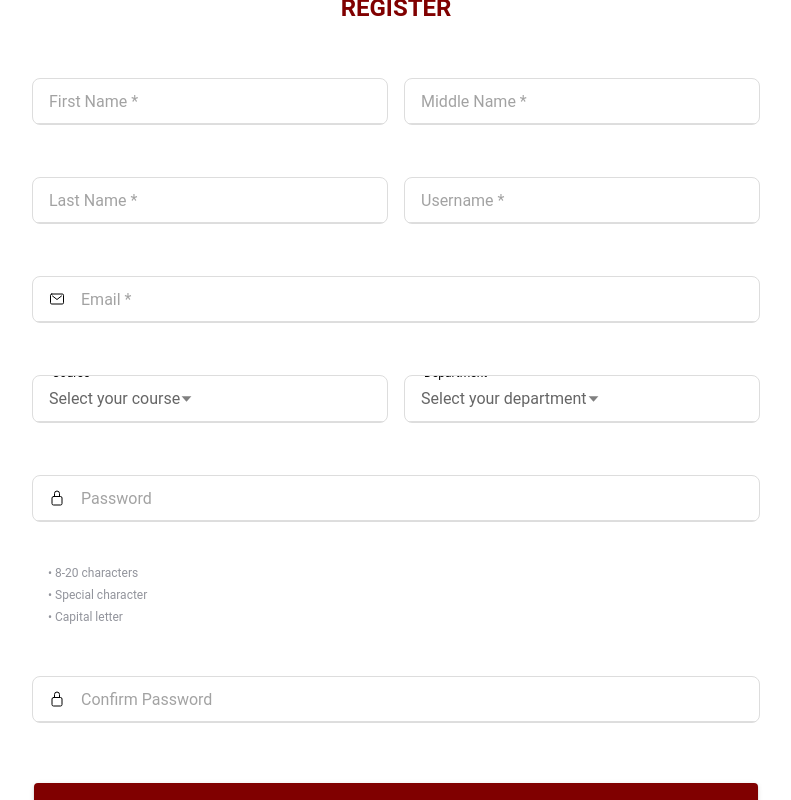
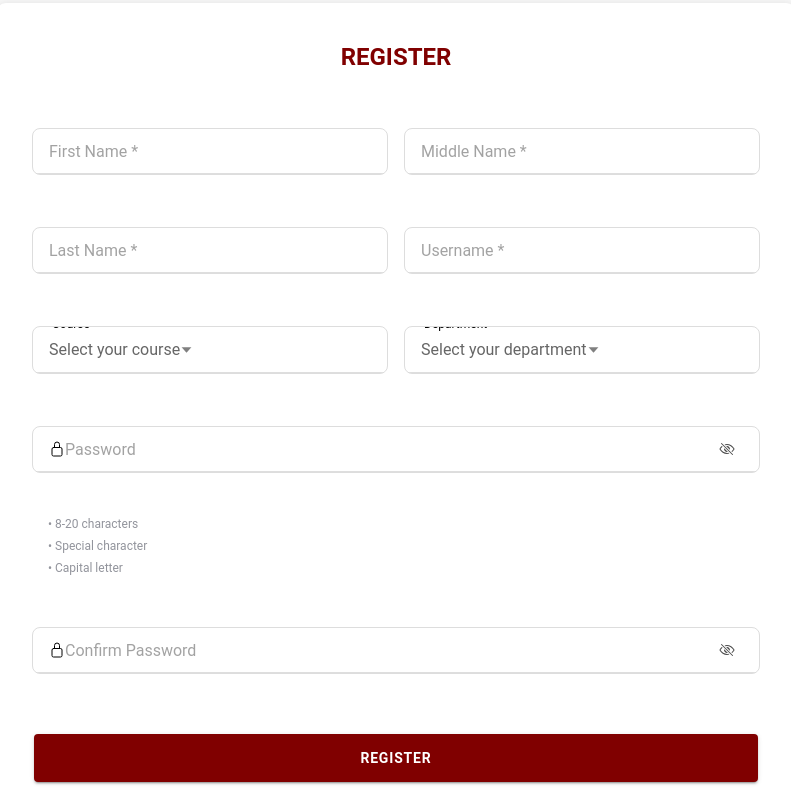
Before and after one commit to majeranoL/capstone-app, a React (Vite) app: page /register in a window 1280 px wide. Shown: the whole page, without its empty margins (244-1035 px from the left). Built offline with nearby package versions, Linux system fonts and the light colour scheme.

Commit message:
Implement password visibility toggle and add error handling in registration form

```diff
--- a/src/pages/Register.css
+++ b/src/pages/Register.css
@@ -152,6 +152,16 @@
   margin-bottom: 4px;
 }
 
+.password-toggle {
+  cursor: pointer;
+  opacity: 0.7;
+  margin-right: 8px;
+}
+
+.password-toggle:hover {
+  opacity: 1;
+}
+
 .register-button {
   margin-top: 24px;
   --border-radius: 4px;
--- a/src/pages/Register.tsx
+++ b/src/pages/Register.tsx
@@ -17,7 +17,7 @@ import {
   IonSelect,
   IonSelectOption,
 } from "@ionic/react"
-import { mailOutline, lockClosedOutline } from "ionicons/icons"
+import { mailOutline, lockClosedOutline, eyeOutline, eyeOffOutline } from "ionicons/icons"
 import "./Register.css"
 
 const Register: React.FC = () => {
@@ -26,7 +26,6 @@ const Register: React.FC = () => {
     lastName: "",
     middleName: "",
     username: "",
-    email: "",
     password: "",
     confirmPassword: "",
     courseId: "",
@@ -51,6 +50,10 @@ const Register: React.FC = () => {
     { id: 3, name: "College of Arts and Sciences" },
   ])
 
+  const [showPassword, setShowPassword] = useState(false)
+  const [showConfirmPassword, setShowConfirmPassword] = useState(false)
+  const [errors, setErrors] = useState<{ [key: string]: string }>({})
+
   const handlePasswordChange = (value: string) => {
     setFormData((prev) => ({ ...prev, password: value }))
     setPasswordCriteria({
@@ -62,7 +65,7 @@ const Register: React.FC = () => {
 
   const handleSubmit = (e: React.FormEvent) => {
     e.preventDefault()
-    // Add registration logic here
+    // New implementation will go here
   }
 
   return (
@@ -80,6 +83,7 @@ const Register: React.FC = () => {
                   value={formData.firstName}
                   onIonChange={(e) => setFormData((prev) => ({ ...prev, firstName: e.detail.value! }))}
                 />
+                {errors.firstName && <IonText color="danger">{errors.firstName}</IonText>}
               </IonItem>
 
               <IonItem>
@@ -89,6 +93,7 @@ const Register: React.FC = () => {
                   value={formData.middleName}
                   onIonChange={(e) => setFormData((prev) => ({ ...prev, middleName: e.detail.value! }))}
                 />
+                {errors.middleName && <IonText color="danger">{errors.middleName}</IonText>}
               </IonItem>
 
               <IonItem>
@@ -98,6 +103,7 @@ const Register: React.FC = () => {
                   value={formData.lastName}
                   onIonChange={(e) => setFormData((prev) => ({ ...prev, lastName: e.detail.value! }))}
                 />
+                {errors.lastName && <IonText color="danger">{errors.lastName}</IonText>}
               </IonItem>
 
               <IonItem>
@@ -107,23 +113,12 @@ const Register: React.FC = () => {
                   value={formData.username}
                   onIonChange={(e) => setFormData((prev) => ({ ...prev, username: e.detail.value! }))}
                 />
-              </IonItem>
-
-              <IonItem className="full-width">
-                <IonInput
-                  type="email"
-                  required
-                  placeholder="Email *"
-                  value={formData.email}
-                  onIonChange={(e) => setFormData((prev) => ({ ...prev, email: e.detail.value! }))}
-                >
-                  <IonIcon icon={mailOutline} slot="start" />
-                </IonInput>
+                {errors.username && <IonText color="danger">{errors.username}</IonText>}
               </IonItem>
 
               <div className="course-dept-container full-width">
                 <IonItem>
-                  <IonLabel position="stacked">Course *</IonLabel>
+                  <IonLabel position="stacked">Course</IonLabel>
                   <IonSelect
                     interface="popover"
                     placeholder="Select your course"
@@ -136,10 +131,11 @@ const Register: React.FC = () => {
                       </IonSelectOption>
                     ))}
                   </IonSelect>
+                  {errors.courseId && <IonText color="danger">{errors.courseId}</IonText>}
                 </IonItem>
 
                 <IonItem>
-                  <IonLabel position="stacked">Department *</IonLabel>
+                  <IonLabel position="stacked">Department</IonLabel>
                   <IonSelect
                     interface="popover"
                     placeholder="Select your department"
@@ -152,18 +148,26 @@ const Register: React.FC = () => {
                       </IonSelectOption>
                     ))}
                   </IonSelect>
+                  {errors.departmentId && <IonText color="danger">{errors.departmentId}</IonText>}
                 </IonItem>
               </div>
 
               <IonItem className="full-width">
                 <IonInput
-                  type="password"
+                  type={showPassword ? "text" : "password"}
                   placeholder="Password"
                   value={formData.password}
                   onIonChange={(e) => handlePasswordChange(e.detail.value!)}
                 >
                   <IonIcon icon={lockClosedOutline} slot="start" />
+                  <IonIcon
+                    icon={showPassword ? eyeOutline : eyeOffOutline}
+                    slot="end"
+                    onClick={() => setShowPassword(!showPassword)}
+                    className="password-toggle"
+                  />
                 </IonInput>
+                {errors.password && <IonText color="danger">{errors.password}</IonText>}
               </IonItem>
 
               <div className="password-requirements full-width">
@@ -174,13 +178,20 @@ const Register: React.FC = () => {
 
               <IonItem className="full-width">
                 <IonInput
-                  type="password"
+                  type={showConfirmPassword ? "text" : "password"}
                   placeholder="Confirm Password"
                   value={formData.confirmPassword}
                   onIonChange={(e) => setFormData((prev) => ({ ...prev, confirmPassword: e.detail.value! }))}
                 >
                   <IonIcon icon={lockClosedOutline} slot="start" />
+                  <IonIcon
+                    icon={showConfirmPassword ? eyeOutline : eyeOffOutline}
+                    slot="end"
+                    onClick={() => setShowConfirmPassword(!showConfirmPassword)}
+                    className="password-toggle"
+                  />
                 </IonInput>
+                {errors.confirmPassword && <IonText color="danger">{errors.confirmPassword}</IonText>}
               </IonItem>
               <IonButton expand="block" type="submit" className="register-button full-width">
                 Register
```
